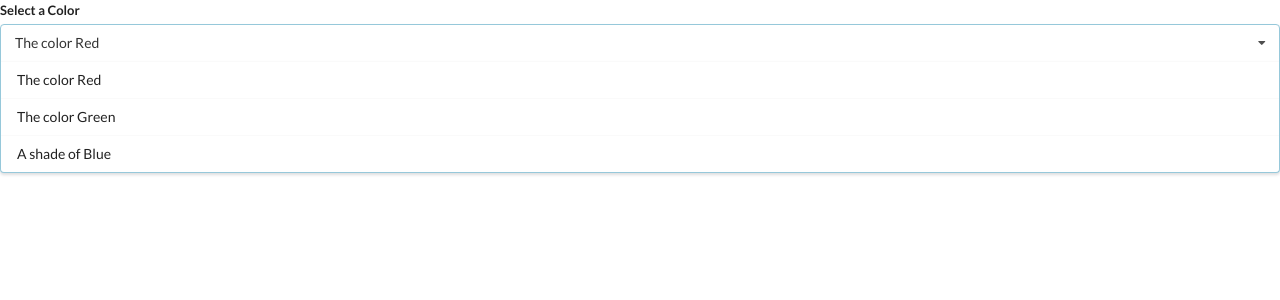
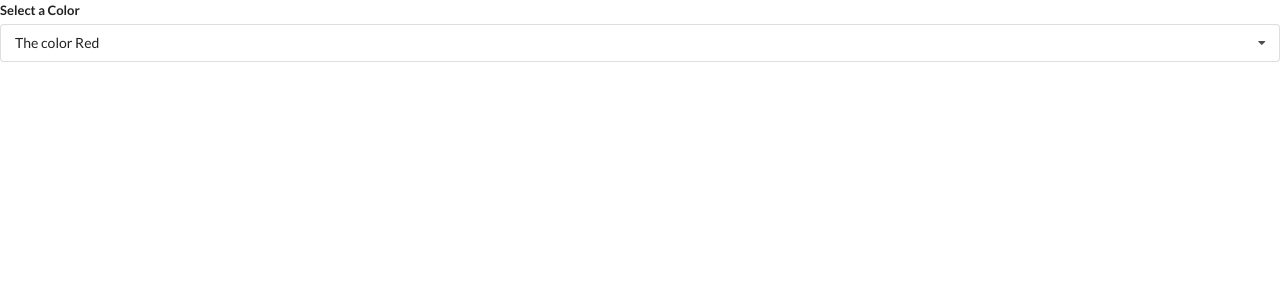
Before and after one commit to dhillon64/reactHooksProject1, a React (Create React App) app: page / in a window 1280 px wide. Shown: the top 300 px of the page. Built offline with nearby package versions, Linux system fonts and the light colour scheme.

Commit message:
fixed dropdown to behave like a normal dropdown list

```diff
--- a/src/Components/Dropdown.js
+++ b/src/Components/Dropdown.js
@@ -1,7 +1,12 @@
-import React from "react";
+import React, { useState } from "react";
 
 const Dropdown = ({ options, selected, onSelectedChange }) => {
+  const [open, setOpen] = useState(false);
+
   const renderedOptions = options.map((option) => {
+    if (option.value === selected.value) {
+      return null;
+    }
     return (
       <div
         key={option.value}
@@ -13,14 +18,20 @@
     );
   });
 
+  const isOpen = open ? "visible active" : "";
+  const isOpen1 = open ? "visible transition" : "";
+
   return (
     <div className="ui form">
       <div className="field">
         <label className="label">Select a Color</label>
-        <div className="ui selection dropdown visible active">
+        <div
+          onClick={() => setOpen(!open)}
+          className={`ui selection dropdown ${isOpen}`}
+        >
           <i className="dropdown icon"></i>
           <div className="text">{selected.label}</div>
-          <div className="menu visible transition">{renderedOptions}</div>
+          <div className={`menu ${isOpen1}`}>{renderedOptions}</div>
         </div>
       </div>
     </div>
```
